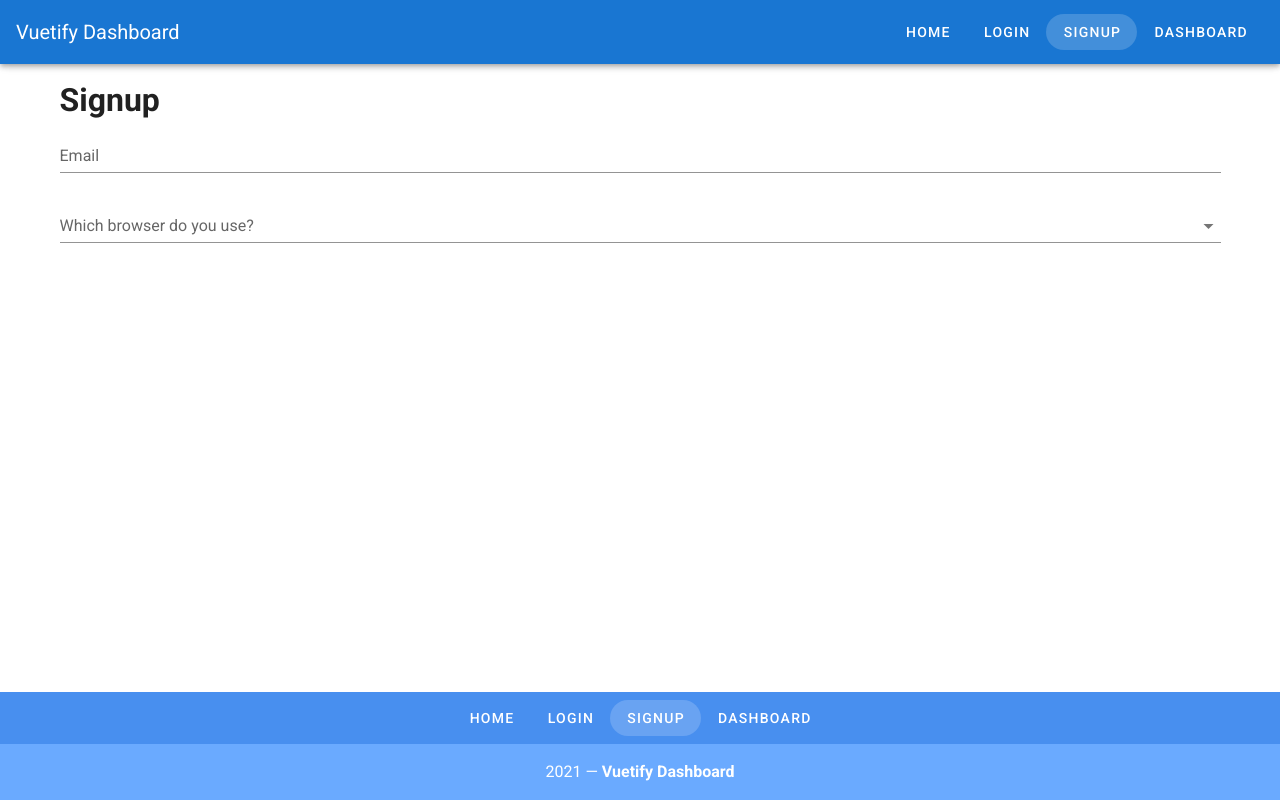
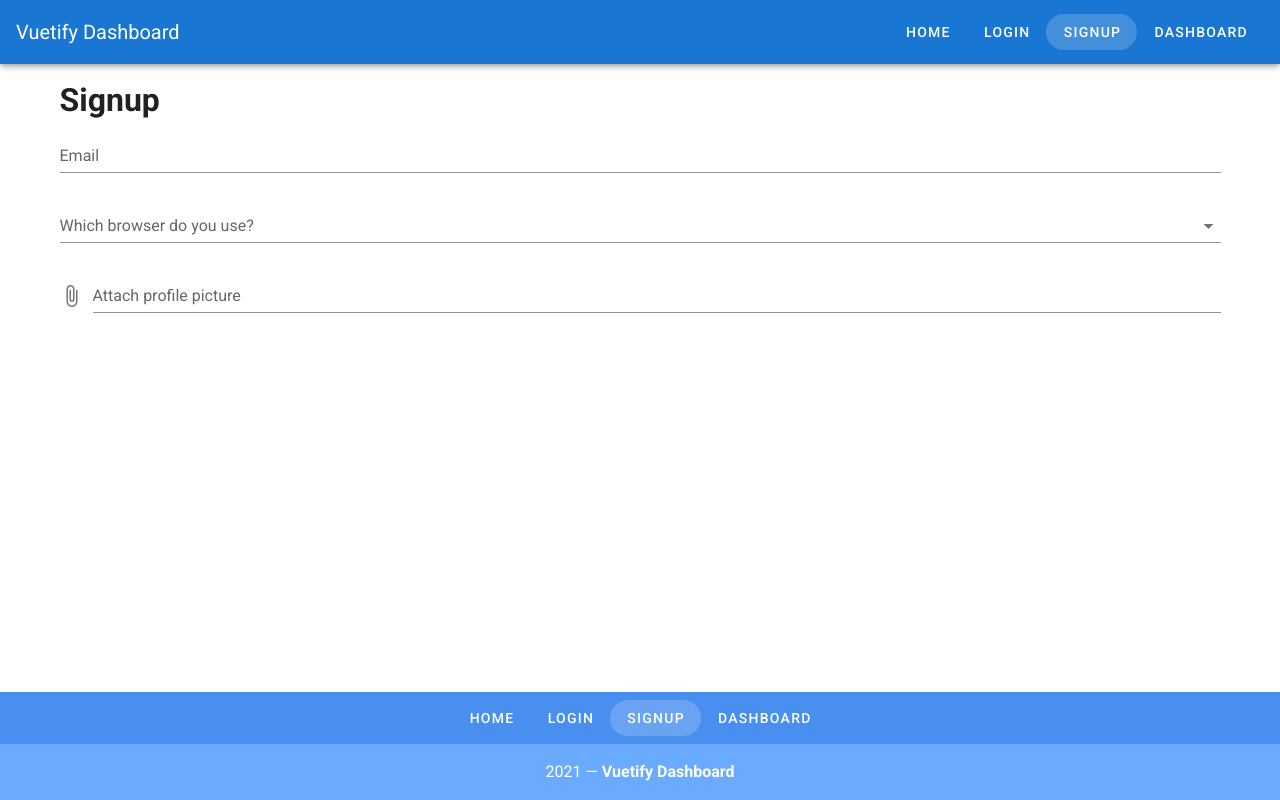
Before and after one commit to lekegitrepo/vuetify-dashboard, a Vue app: page /signup in a window 1280 px wide. Built offline with nearby package versions, Linux system fonts and the light colour scheme.

Commit message:
Add input file attachement

```diff
--- a/src/views/Signup.vue
+++ b/src/views/Signup.vue
@@ -9,6 +9,7 @@
             label="Which browser do you use?"
             :items="browsers"
           ></v-autocomplete>
+          <v-file-input label="Attach profile picture"></v-file-input>
         </v-form>
       </v-col>
     </v-row>
```
